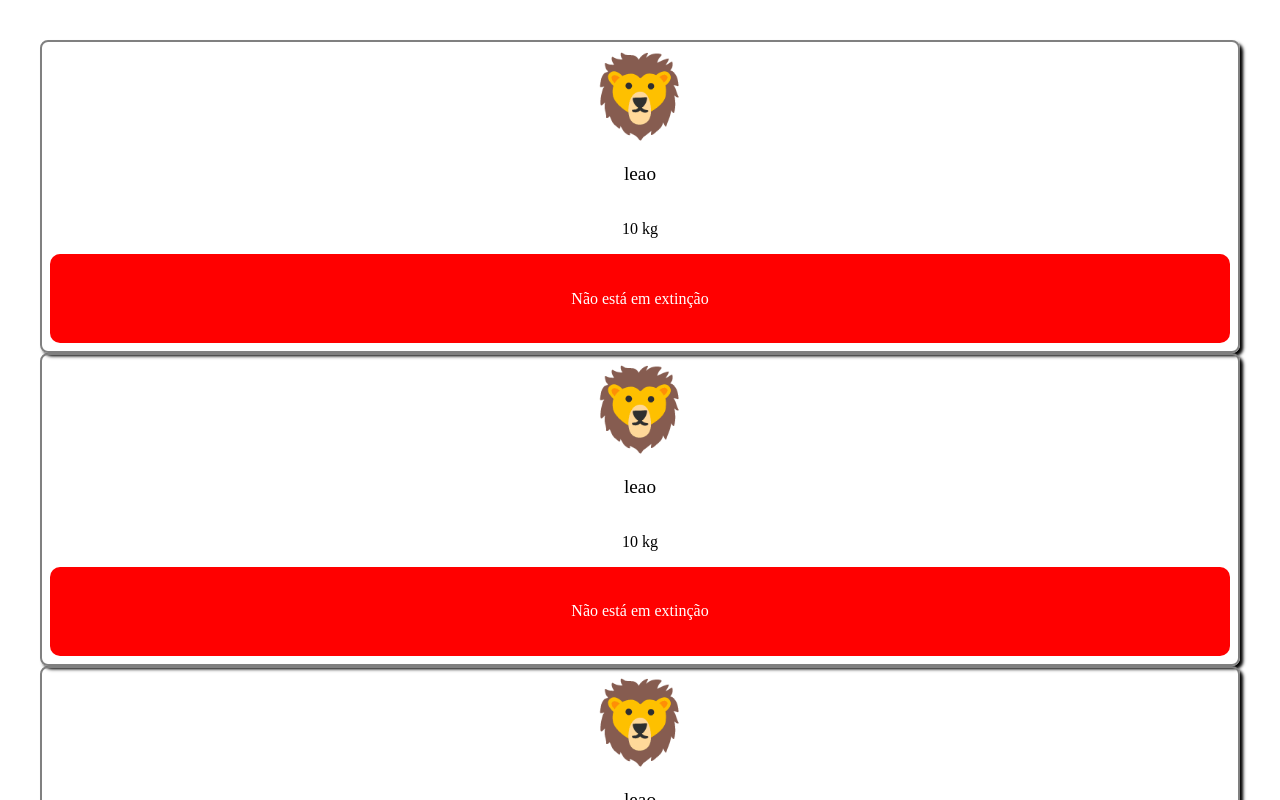
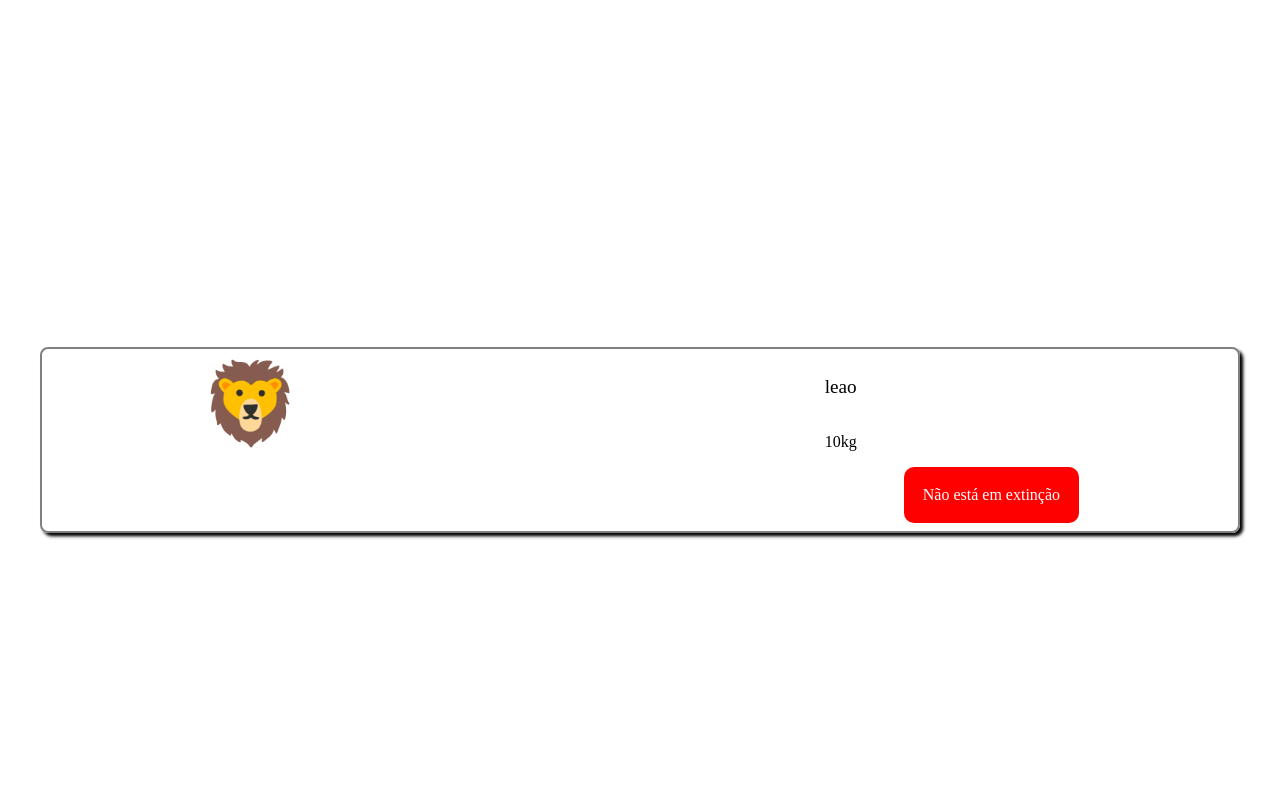
Before and after one commit to ufjf-dcc207/ufjf-dcc207-2024-3-a-atv03-Miguel-Dias-112, a React (Vite) app: page / in a window 1280 px wide. Shown: the top 800 px of the page. Built offline with nearby package versions, Linux system fonts and the light colour scheme.

Commit message:
adiciona ternario pra fazer  o desenho com duas alternativas

```diff
--- a/src/Animal.css
+++ b/src/Animal.css
@@ -4,26 +4,40 @@
     padding: 0.5em;
     border-radius: 0.5em;
     animation: rotate 2s linear infinite;
+    display: grid;
+    grid-template-areas:
+    "icone nome nome"
+    " icone peso peso"
+    "icone . extincao";
+    align-items: center;
 }
-.animal :nth-child(1){
-    animation: rotate 0.1s linear infinite;
-
+.animal .icone{
     font-size: 5em;
     font-weight: bold;
+    width: 100%;
+    height: 100%;
+    grid-area: icone    ;
 }
-.animal :nth-child(2){
+.animal  .nome{
     font-size: 1.2em;
     padding: 1em;
+    grid-area: nome    ;
+    text-align: center;
+}
+.animal .peso{
+
+    font-size: 1em;
+    padding: 1em;
+    grid-area: peso    ;
+    text-align: center;
 
 }
-.animal :nth-child(3){
-    font-size: 1em;
-    padding: 1em;
-}
-.animal :nth-child(4){
+.animal .extincao{
     background-color: red;
     color: white;
-    padding: 2.2em;
+    padding: 1.2em;
     border-radius: 10px;
+    grid-area: extincao    ;
+    justify-self: center;
 
 }
--- a/src/Animal.tsx
+++ b/src/Animal.tsx
@@ -13,7 +13,10 @@ function Animal(
     <div className='animal'>
         <div className='icone'>{icone}</div>
         <div className='nome'>{nome}</div>
-        <div className='peso'>{peso} kg</div>
+        {
+            peso > 0 ? <div className='peso'>{peso+"kg"}</div> :  <div className='peso'>Desconhecido</div>
+        }
+
         <div className='extincao'>
           {extinção ? 'Está em extinção' : 'Não está em extinção'}
         </div>
--- a/src/App.tsx
+++ b/src/App.tsx
@@ -6,10 +6,6 @@ function App() {
   return (
     <div className='app'>
       <Animal nome='leao' icone='🦁' peso={10} extinção={false}/>
-      <Animal nome='leao' icone='🦁' peso={10} extinção={false}/>
-      <Animal nome='leao' icone='🦁' peso={10} extinção={false}/>
-      <Animal nome='leao' icone='🦁' peso={10} extinção={false}/>
-      <Animal nome='leao' icone='🦁' peso={10} extinção={false}/>
 
 
     </div>
```
